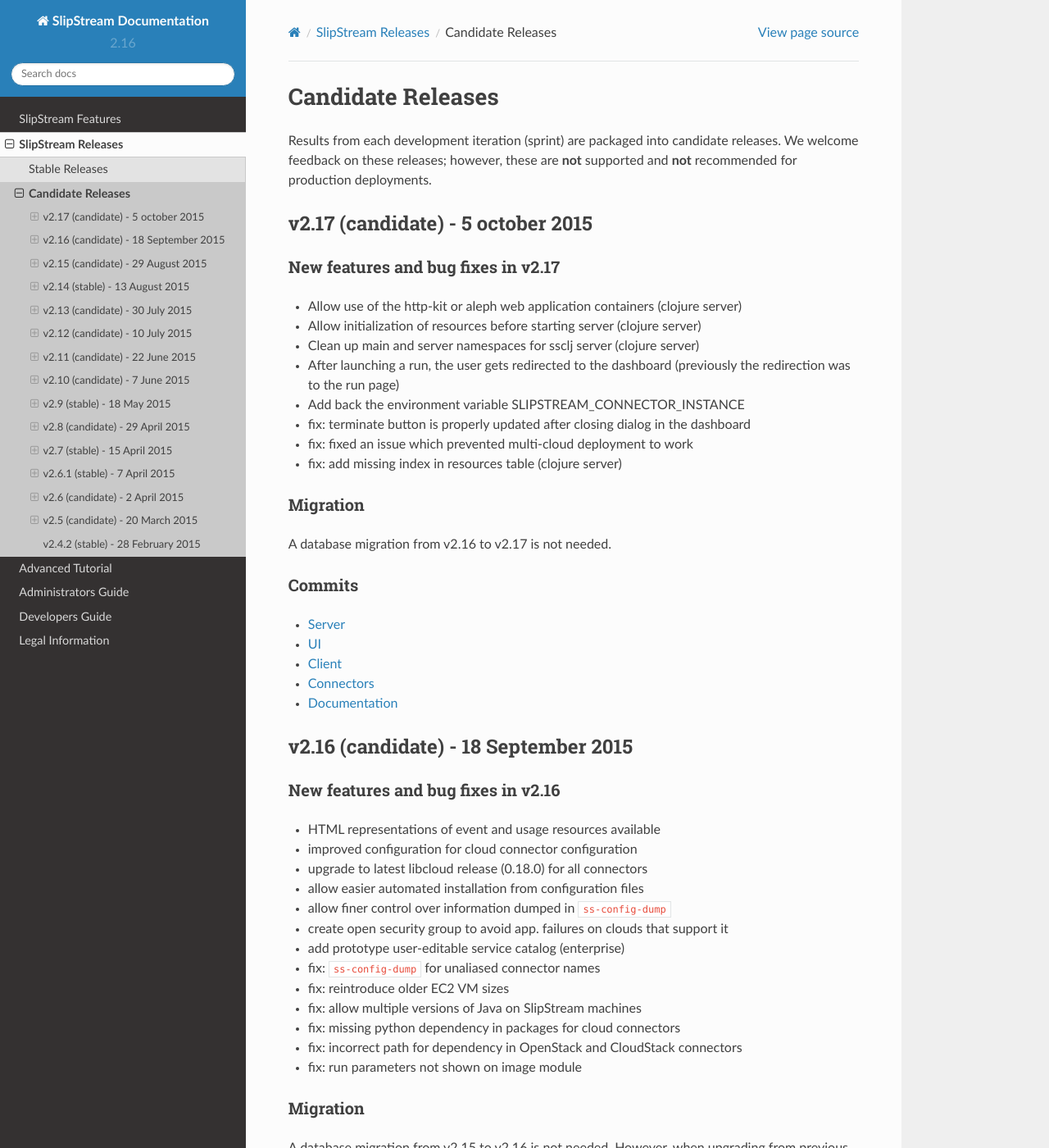
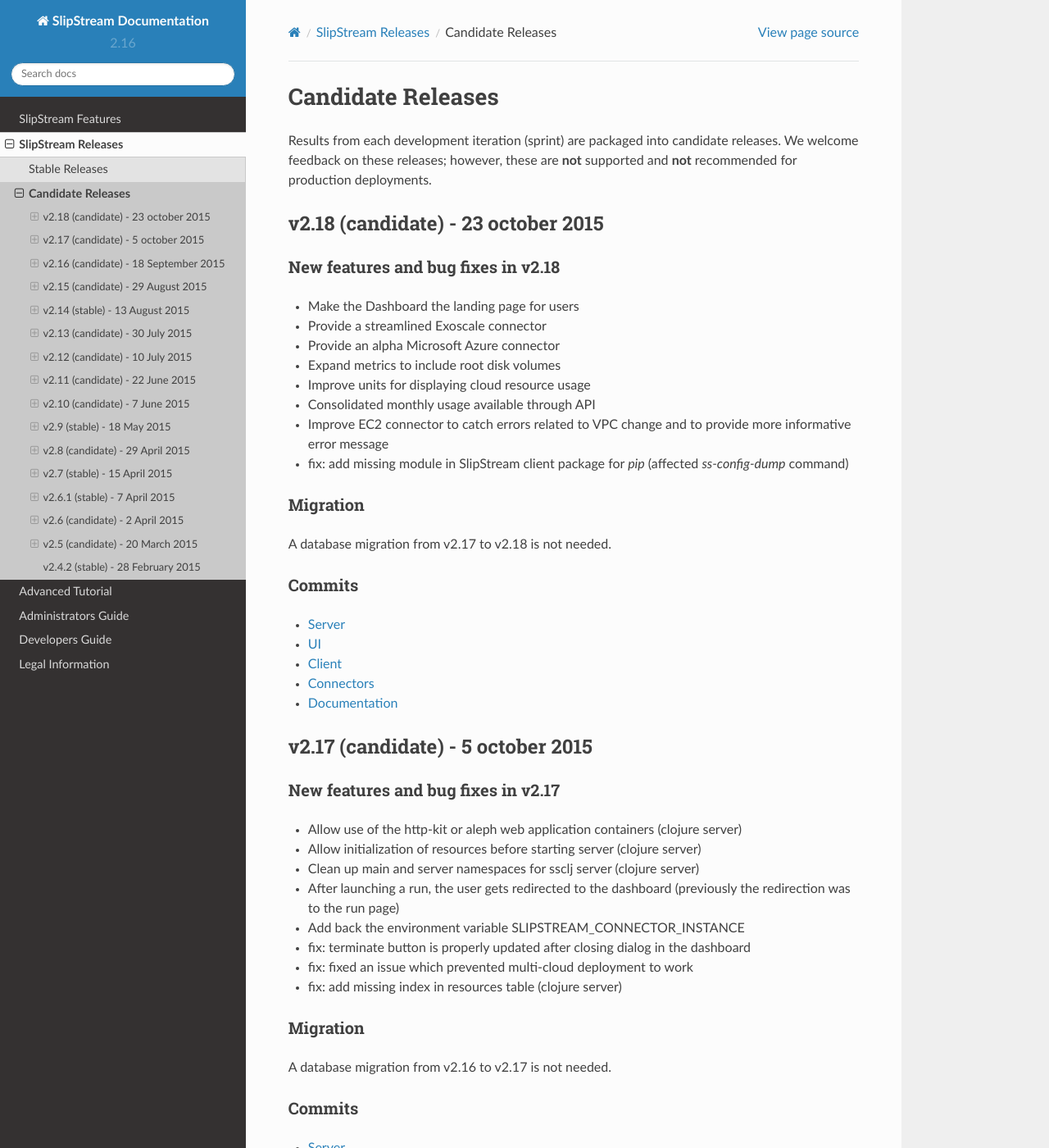
Before and after one commit to slipstream/SlipStreamDocumentation, a Sphinx documentation site: the page built from docs/release_notes/candidate_releases.rst, in a window 1280 px wide and 1400 px high. Shown: the whole window at 82% size. Built offline with Sphinx 7.4.7 and the Read the Docs theme 2.0.0, drawn with Linux system fonts in a browser that asks for light colours.

Commit message:
draft release notes

```diff
--- a/docs/release_notes/candidate_releases.rst
+++ b/docs/release_notes/candidate_releases.rst
@@ -5,6 +5,38 @@
 candidate releases. We welcome feedback on these releases; however,
 these are **not** supported and **not** recommended for production
 deployments.
+
+v2.18 (candidate) - 23 october 2015
+-----------------------------------
+
+New features and bug fixes in v2.18
+~~~~~~~~~~~~~~~~~~~~~~~~~~~~~~~~~~~
+
+-  Make the Dashboard the landing page for users
+-  Provide a streamlined Exoscale connector
+-  Provide an alpha Microsoft Azure connector
+-  Expand metrics to include root disk volumes
+-  Improve units for displaying cloud resource usage
+-  Consolidated monthly usage available through API
+-  Improve EC2 connector to catch errors related to VPC change and to
+   provide more informative error message
+-  fix: add missing module in SlipStream client package for `pip`
+   (affected `ss-config-dump` command)
+
+Migration
+~~~~~~~~~
+
+A database migration from v2.17 to v2.18 is not needed.
+
+Commits
+~~~~~~~
+
+-  `Server <https://github.com/slipstream/SlipStreamServer/compare/v2.17-community...v2.18-community>`__
+-  `UI <https://github.com/slipstream/SlipStreamUI/compare/v2.17-community...v2.18-community>`__
+-  `Client <https://github.com/slipstream/SlipStreamClient/compare/v2.17-community...v2.18-community>`__
+-  `Connectors <https://github.com/slipstream/SlipStreamConnectors/compare/v2.17-community...v2.18-community>`__
+-  `Documentation <https://github.com/slipstream/SlipStreamDocumentation/compare/v2.17-community...v2.18-community>`__
+
 
 v2.17 (candidate) - 5 october 2015
 ----------------------------------
```
